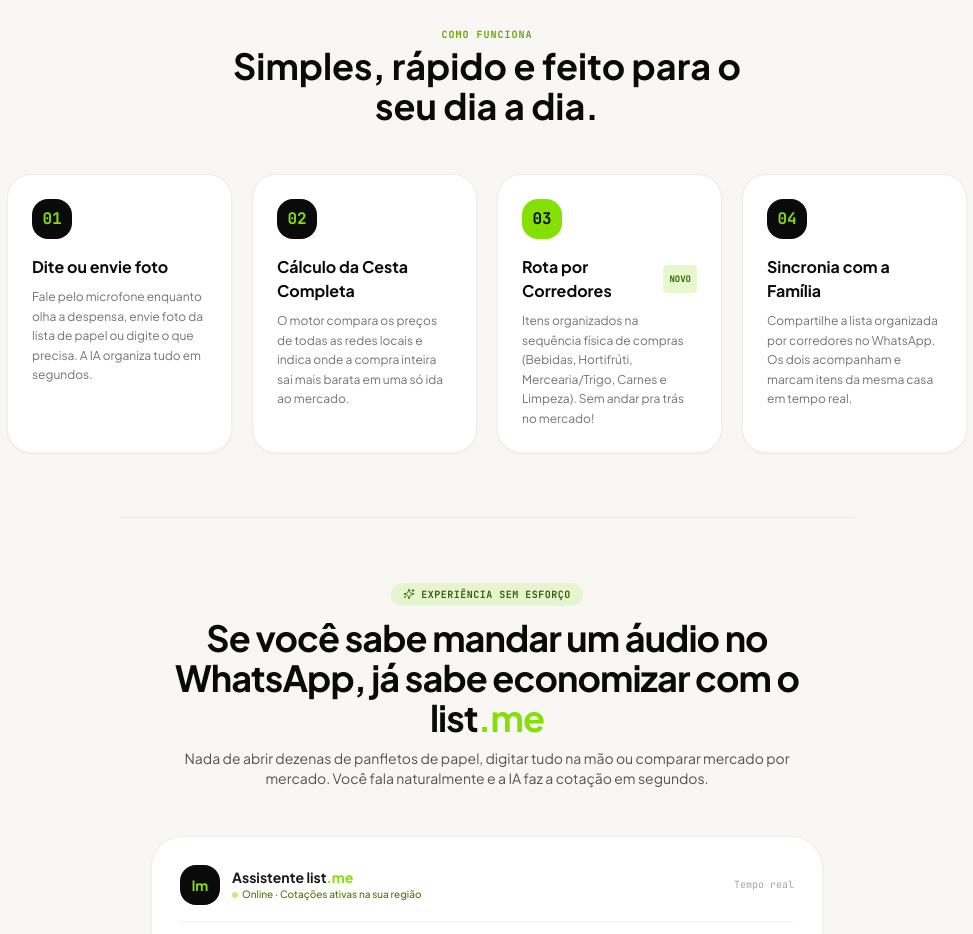
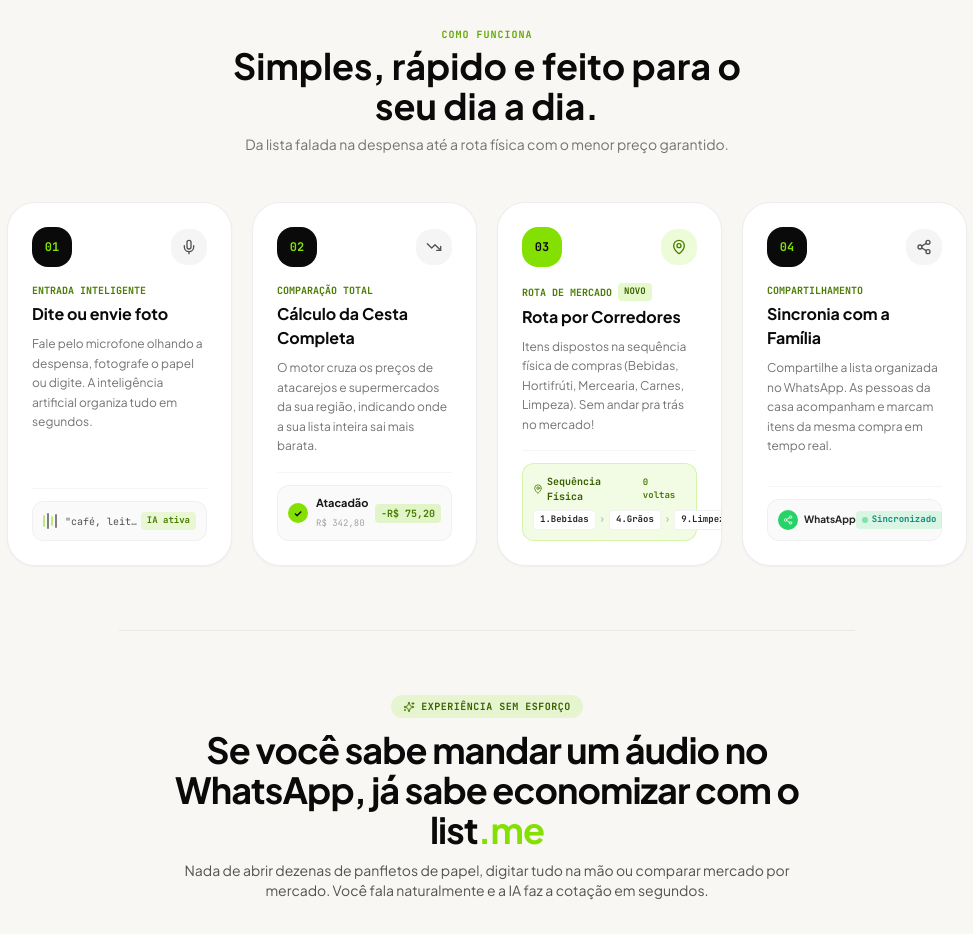
Before and after one commit to mdmtiv1-collab/listme, a Next.js app: page / in a window 1280 px wide. Shown: the part 1360-2294 px from the top of the page, without its empty margins (153-1126 px from the left). Built offline with nearby package versions, Linux system fonts and the light colour scheme.

Commit message:
feat(landing): enriquecer design da secao Como Funciona com micro-widgets e icones

```diff
--- a/src/app/page.tsx
+++ b/src/app/page.tsx
@@ -302,57 +302,180 @@
           <h2 className="font-sans text-2xl sm:text-4xl font-bold text-neutral-950 mt-1">
             Simples, rápido e feito para o seu dia a dia.
           </h2>
+          <p className="text-xs sm:text-sm text-neutral-500 mt-2">
+            Da lista falada na despensa até a rota física com o menor preço garantido.
+          </p>
         </div>
 
-        <div className="grid grid-cols-1 sm:grid-cols-2 lg:grid-cols-4 gap-5">
-          <div className="bg-white hairline-border p-6 rounded-[24px] shadow-card">
-            <div className="w-10 h-10 rounded-2xl bg-neutral-950 text-[#84E000] flex items-center justify-center mb-4 font-mono font-bold">
+        <div className="grid grid-cols-1 sm:grid-cols-2 lg:grid-cols-4 gap-4 sm:gap-5">
+
+          {/* Passo 01 */}
+          <div className="group bg-white hairline-border p-5 sm:p-6 rounded-[28px] shadow-card hover:shadow-floating transition-all duration-300 flex flex-col justify-between relative overflow-hidden">
+            <div>
+              <div className="flex items-center justify-between mb-4">
+                <div className="w-10 h-10 rounded-2xl bg-neutral-950 text-[#84E000] flex items-center justify-center font-mono font-bold text-xs shadow-xs group-hover:scale-105 transition">
                   01
                 </div>
+                <div className="w-9 h-9 rounded-2xl bg-neutral-100 flex items-center justify-center text-neutral-600 group-hover:bg-[#84E000]/15 group-hover:text-neutral-950 transition">
+                  <Mic size={16} />
+                </div>
+              </div>
+              <span className="text-[10px] font-mono uppercase text-[#497D00] font-bold block mb-1">
+                ENTRADA INTELIGENTE
+              </span>
               <h3 className="text-base font-bold text-neutral-950 mb-2">
                 Dite ou envie foto
               </h3>
               <p className="text-xs text-neutral-500 leading-relaxed">
-              Fale pelo microfone enquanto olha a despensa, envie foto da lista de papel ou digite o que precisa. A IA organiza tudo em segundos.
+                Fale pelo microfone olhando a despensa, fotografe o papel ou digite. A inteligência artificial organiza tudo em segundos.
               </p>
             </div>
 
-          <div className="bg-white hairline-border p-6 rounded-[24px] shadow-card">
-            <div className="w-10 h-10 rounded-2xl bg-neutral-950 text-[#84E000] flex items-center justify-center mb-4 font-mono font-bold">
+            {/* Micro-UI: Waveform / Áudio */}
+            <div className="mt-4 pt-3 border-t border-black/[0.04]">
+              <div className="p-2.5 rounded-xl bg-neutral-50 border border-black/[0.04] flex items-center justify-between">
+                <div className="flex items-center gap-2 min-w-0">
+                  <div className="flex items-center gap-0.5">
+                    <span className="w-0.5 h-3 bg-[#84E000] rounded-full animate-pulse" />
+                    <span className="w-0.5 h-4 bg-neutral-950 rounded-full animate-pulse delay-75" />
+                    <span className="w-0.5 h-2.5 bg-[#84E000] rounded-full animate-pulse delay-150" />
+                    <span className="w-0.5 h-3.5 bg-neutral-950 rounded-full animate-pulse delay-100" />
+                  </div>
+                  <span className="text-[10px] font-mono text-neutral-600 truncate">"café, leite, sabão..."</span>
+                </div>
+                <span className="text-[9px] font-mono text-[#497D00] bg-[#84E000]/15 px-1.5 py-0.5 rounded font-bold shrink-0">
+                  IA ativa
+                </span>
+              </div>
+            </div>
+          </div>
+
+          {/* Passo 02 */}
+          <div className="group bg-white hairline-border p-5 sm:p-6 rounded-[28px] shadow-card hover:shadow-floating transition-all duration-300 flex flex-col justify-between relative overflow-hidden">
+            <div>
+              <div className="flex items-center justify-between mb-4">
+                <div className="w-10 h-10 rounded-2xl bg-neutral-950 text-[#84E000] flex items-center justify-center font-mono font-bold text-xs shadow-xs group-hover:scale-105 transition">
                   02
                 </div>
+                <div className="w-9 h-9 rounded-2xl bg-neutral-100 flex items-center justify-center text-neutral-600 group-hover:bg-[#84E000]/15 group-hover:text-neutral-950 transition">
+                  <TrendingDown size={16} />
+                </div>
+              </div>
+              <span className="text-[10px] font-mono uppercase text-[#497D00] font-bold block mb-1">
+                COMPARAÇÃO TOTAL
+              </span>
               <h3 className="text-base font-bold text-neutral-950 mb-2">
                 Cálculo da Cesta Completa
               </h3>
               <p className="text-xs text-neutral-500 leading-relaxed">
-              O motor compara os preços de todas as redes locais e indica onde a compra inteira sai mais barata em uma só ida ao mercado.
+                O motor cruza os preços de atacarejos e supermercados da sua região, indicando onde a sua lista inteira sai mais barata.
               </p>
             </div>
 
-          <div className="bg-white hairline-border p-6 rounded-[24px] shadow-card border-t-2 border-t-[#84E000]">
-            <div className="w-10 h-10 rounded-2xl bg-[#84E000] text-neutral-950 flex items-center justify-center mb-4 font-mono font-bold shadow-xs">
+            {/* Micro-UI: Comparador */}
+            <div className="mt-4 pt-3 border-t border-black/[0.04]">
+              <div className="p-2.5 rounded-xl bg-neutral-50 border border-black/[0.04] flex items-center justify-between">
+                <div className="flex items-center gap-2">
+                  <div className="w-5 h-5 rounded-full bg-[#84E000] text-neutral-950 flex items-center justify-center shrink-0 font-bold text-[10px]">
+                    ✓
+                  </div>
+                  <div className="leading-tight">
+                    <span className="text-[11px] font-bold text-neutral-900 block">Atacadão</span>
+                    <span className="text-[9px] font-mono text-neutral-400">R$ 342,80</span>
+                  </div>
+                </div>
+                <span className="text-[10px] font-mono font-bold text-[#497D00] bg-[#84E000]/20 px-1.5 py-0.5 rounded shrink-0">
+                  -R$ 75,20
+                </span>
+              </div>
+            </div>
+          </div>
+
+          {/* Passo 03 (Destaque Novo: Rota por Corredores) */}
+          <div className="group bg-white hairline-border p-5 sm:p-6 rounded-[28px] shadow-card hover:shadow-floating transition-all duration-300 flex flex-col justify-between relative overflow-hidden border-t-2 border-t-[#84E000]">
+            <div>
+              <div className="flex items-center justify-between mb-4">
+                <div className="w-10 h-10 rounded-2xl bg-[#84E000] text-neutral-950 flex items-center justify-center font-mono font-bold text-xs shadow-xs group-hover:scale-105 transition">
                   03
                 </div>
-            <h3 className="text-base font-bold text-neutral-950 mb-2 flex items-center gap-1.5">
-              <span>Rota por Corredores</span>
-              <span className="text-[9px] font-mono px-1.5 py-0.5 rounded bg-[#84E000]/20 text-[#386000] uppercase font-bold">Novo</span>
+                <div className="w-9 h-9 rounded-2xl bg-[#84E000]/15 flex items-center justify-center text-[#497D00]">
+                  <MapPin size={16} />
+                </div>
+              </div>
+              <div className="flex items-center gap-1.5 mb-1">
+                <span className="text-[10px] font-mono uppercase text-[#497D00] font-bold">
+                  ROTA DE MERCADO
+                </span>
+                <span className="text-[9px] font-mono px-1.5 py-0.5 rounded bg-[#84E000]/20 text-[#386000] uppercase font-bold">
+                  Novo
+                </span>
+              </div>
+              <h3 className="text-base font-bold text-neutral-950 mb-2">
+                Rota por Corredores
               </h3>
               <p className="text-xs text-neutral-500 leading-relaxed">
-              Itens organizados na sequência física de compras (Bebidas, Hortifrúti, Mercearia/Trigo, Carnes e Limpeza). Sem andar pra trás no mercado!
+                Itens dispostos na sequência física de compras (Bebidas, Hortifrúti, Mercearia, Carnes, Limpeza). Sem andar pra trás no mercado!
               </p>
             </div>
 
-          <div className="bg-white hairline-border p-6 rounded-[24px] shadow-card">
-            <div className="w-10 h-10 rounded-2xl bg-neutral-950 text-[#84E000] flex items-center justify-center mb-4 font-mono font-bold">
+            {/* Micro-UI: Sequência de Corredores */}
+            <div className="mt-4 pt-3 border-t border-black/[0.04]">
+              <div className="p-2.5 rounded-xl bg-[#84E000]/10 border border-[#84E000]/25">
+                <div className="flex items-center justify-between text-[10px] font-mono mb-1.5">
+                  <span className="text-[#386000] font-bold flex items-center gap-1">
+                    <MapPin size={10} className="text-[#497D00]" /> Sequência Física
+                  </span>
+                  <span className="text-[9px] text-[#497D00] font-bold">0 voltas</span>
+                </div>
+                <div className="flex items-center gap-1 text-[9px] font-mono">
+                  <span className="px-1.5 py-0.5 rounded bg-white font-bold text-neutral-800 shadow-2xs border border-black/5">1.Bebidas</span>
+                  <span className="text-neutral-400">›</span>
+                  <span className="px-1.5 py-0.5 rounded bg-white font-bold text-neutral-800 shadow-2xs border border-black/5">4.Grãos</span>
+                  <span className="text-neutral-400">›</span>
+                  <span className="px-1.5 py-0.5 rounded bg-white font-bold text-neutral-800 shadow-2xs border border-black/5">9.Limpeza</span>
+                </div>
+              </div>
+            </div>
+          </div>
+
+          {/* Passo 04 */}
+          <div className="group bg-white hairline-border p-5 sm:p-6 rounded-[28px] shadow-card hover:shadow-floating transition-all duration-300 flex flex-col justify-between relative overflow-hidden">
+            <div>
+              <div className="flex items-center justify-between mb-4">
+                <div className="w-10 h-10 rounded-2xl bg-neutral-950 text-[#84E000] flex items-center justify-center font-mono font-bold text-xs shadow-xs group-hover:scale-105 transition">
                   04
                 </div>
+                <div className="w-9 h-9 rounded-2xl bg-neutral-100 flex items-center justify-center text-neutral-600 group-hover:bg-[#84E000]/15 group-hover:text-neutral-950 transition">
+                  <Share2 size={16} />
+                </div>
+              </div>
+              <span className="text-[10px] font-mono uppercase text-[#497D00] font-bold block mb-1">
+                COMPARTILHAMENTO
+              </span>
               <h3 className="text-base font-bold text-neutral-950 mb-2">
                 Sincronia com a Família
               </h3>
               <p className="text-xs text-neutral-500 leading-relaxed">
-              Compartilhe a lista organizada por corredores no WhatsApp. Os dois acompanham e marcam itens da mesma casa em tempo real.
+                Compartilhe a lista organizada no WhatsApp. As pessoas da casa acompanham e marcam itens da mesma compra em tempo real.
               </p>
             </div>
+
+            {/* Micro-UI: WhatsApp Sync */}
+            <div className="mt-4 pt-3 border-t border-black/[0.04]">
+              <div className="p-2.5 rounded-xl bg-neutral-50 border border-black/[0.04] flex items-center justify-between">
+                <div className="flex items-center gap-1.5">
+                  <div className="w-5 h-5 rounded-full bg-[#25D366] text-white flex items-center justify-center shrink-0">
+                    <Share2 size={10} />
+                  </div>
+                  <span className="text-[10px] font-bold text-neutral-800">WhatsApp</span>
+                </div>
+                <span className="text-[9px] font-mono text-[#128C7E] font-bold bg-[#25D366]/15 px-1.5 py-0.5 rounded flex items-center gap-1">
+                  <span className="w-1.5 h-1.5 rounded-full bg-[#25D366] animate-pulse" /> Sincronizado
+                </span>
+              </div>
+            </div>
+          </div>
+
         </div>
       </section>
 
```
Lines whose indentation alone changed are shown as unchanged.
